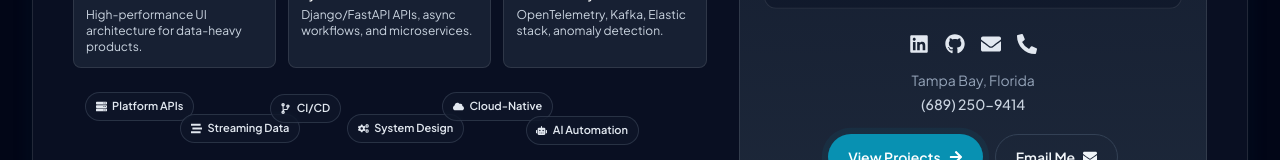
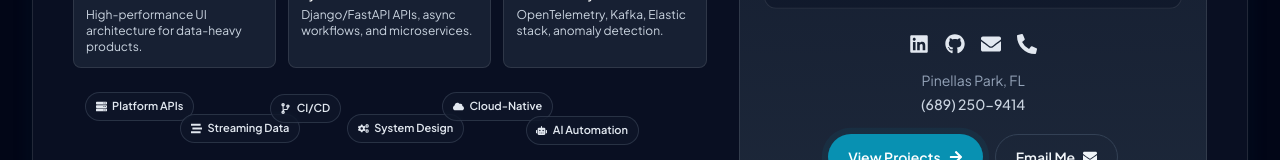
Before and after one commit to SaiKrishna-1857/personal-portfolio, a React (Create React App) app: page /personal-portfolio/ in a window 1280 px wide. Shown: the part 485-645 px from the top of the page. Built offline with nearby package versions, Linux system fonts and the light colour scheme.

Commit message:
Update hero location to Pinellas Park, FL

```diff
--- a/src/components/sections/Hero.tsx
+++ b/src/components/sections/Hero.tsx
@@ -120,7 +120,7 @@ function Hero({ profileImage }: HeroProps) {
             <FaPhoneAlt />
           </a>
         </div>
-        <p className="mt-4 text-center text-sm text-slate-500 dark:text-slate-400">Tampa Bay, Florida</p>
+        <p className="mt-4 text-center text-sm text-slate-500 dark:text-slate-400">Pinellas Park, FL</p>
         <p className="mt-1 text-center text-sm font-medium text-slate-600 dark:text-slate-300">(689) 250-9414</p>
         <div className="mt-5 flex flex-col gap-3 sm:flex-row sm:justify-center sm:flex-wrap">
           <a
```
